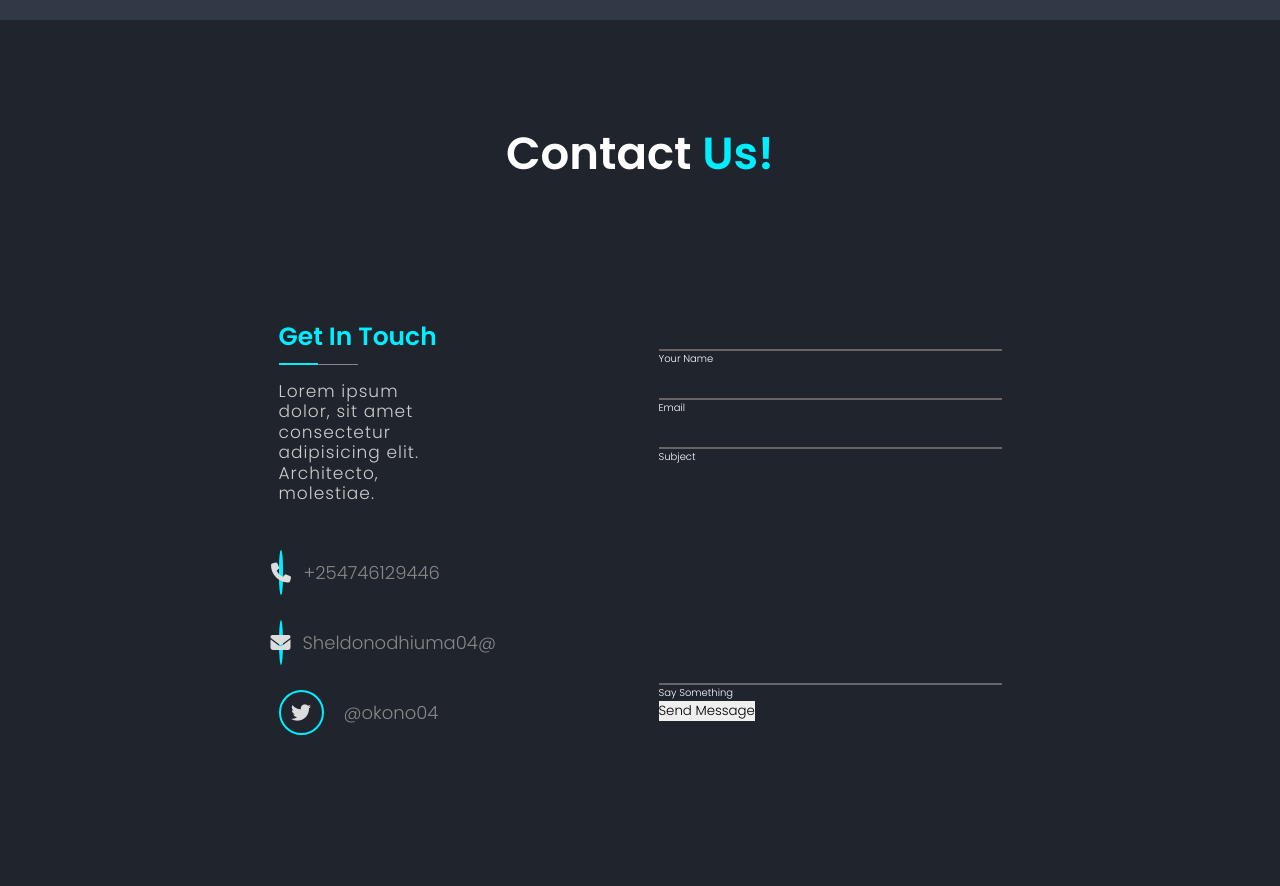
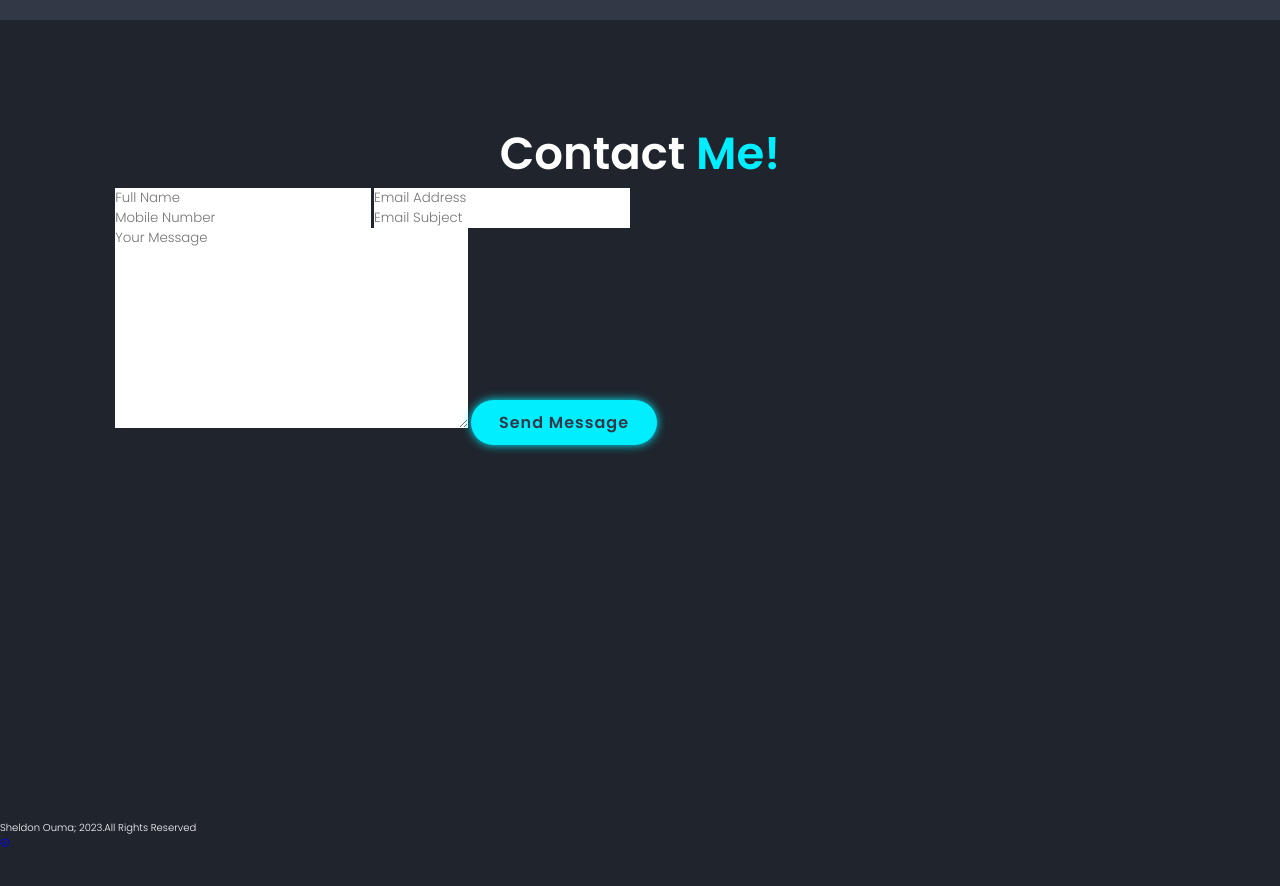
Before and after one commit to Sheldon-Odhiambo/portfolio, a plain HTML site: page index.html in a window 1280 px wide. Shown: the part 3180-4066 px from the top of the page. After the commit the page ends 4032 px from the top, so only its background shows below. Drawn offline with nearby package versions, Linux system fonts and the light colour scheme; a web font is replaced by a local one.

Commit message:
refactor

```diff
--- a/index.html
+++ b/index.html
@@ -212,7 +212,7 @@
     <!-- portfolio section end  -->
 
     <!-- Contact section start  -->
-<!--
+
     <section class="contact" id="contact">
         <h2 class="heading">Contact <span>Me!</span></h2>
 
@@ -230,101 +230,20 @@
 
 
         </form>
-    </section> -->
+    </section>
 
     <!-- contact section end  -->
 
-    <section class="contact" id="contact">
-        <h2 class="heading">Contact <span>Us!</span></h2>
+    <footer class="footer">
+        <div class="footer-text">
+            <p>Sheldon Ouma; 2023.All Rights Reserved</p>
+        </div>
 
-        <div class="container-c">
-            <main class="row">
-                <!-- left section -->
-                <section class="col left">
-                    <div class="contactTitle">
-                        <h2>Get In Touch</h2>
-                        <p>Lorem ipsum dolor, sit amet consectetur adipisicing elit. Architecto, molestiae.</p>
-                    </div>
+        <div class="footer-iconTop">
+            <a href="#home"><i class='bx bx-up-arrow-circle'></i></a>
+        </div>
+    </footer>
 
-                    <div class="contactInfo">
-
-                        <div class="iconGroup">
-                            <div class="icon">
-                                <i class="fa-solid fa-phone"></i>
-                            </div>
-                            <div class="details">
-                                <!-- <span>Phone</span> -->
-                                <span>+254746129446</span>
-                            </div>
-                        </div>
-
-                        <div class="iconGroup">
-                            <div class="icon">
-                                <i class="fa-solid fa-envelope"></i>
-                            </div>
-                            <div class="details">
-                                <!-- <span>Email</span> -->
-                                <span>Sheldonodhiuma04@</span>
-                            </div>
-                        </div>
-
-                        <div class="iconGroup">
-                            <div class="icon">
-                                <i class="fa-brands fa-twitter"></i>
-                            </div>
-                            <div class="details">
-                                <!-- <span>Name</span> -->
-                                <span>@okono04</span>
-                            </div>
-                        </div>
-
-                    </div>
-
-                </section>
-                <!-- left section end  -->
-
-                <!-- right section  -->
-
-                <section class="col right">
-
-                    <form class="messageForm">
-
-                        <div class="inputGroup halfWidth">
-                            <input type="text" name="" required="">
-                            <label>Your Name</label>
-                        </div>
-
-                        <div class="inputGroup halfWidth">
-                            <input type="email" name="" required="">
-                            <label>Email</label>
-                        </div>
-
-                        <div class="inputGroup fullWidth">
-                            <input type="email" name="" required="">
-                            <label>Subject</label>
-                        </div>
-
-                        <div class="inputGrouphalfWidth">
-                            <textarea required="required"></textarea>
-                            <label>Say Something</label>
-                        </div>
-
-                        <div class="inputGrouphalfWidth">
-                            <button>Send Message</button>
-                        </div>
-
-
-
-                    </form>
-                </section>
-
-                <!-- right section ends  -->
-
-
-
-            </main>
-        </div>
-    </section>
 
 
 
```
